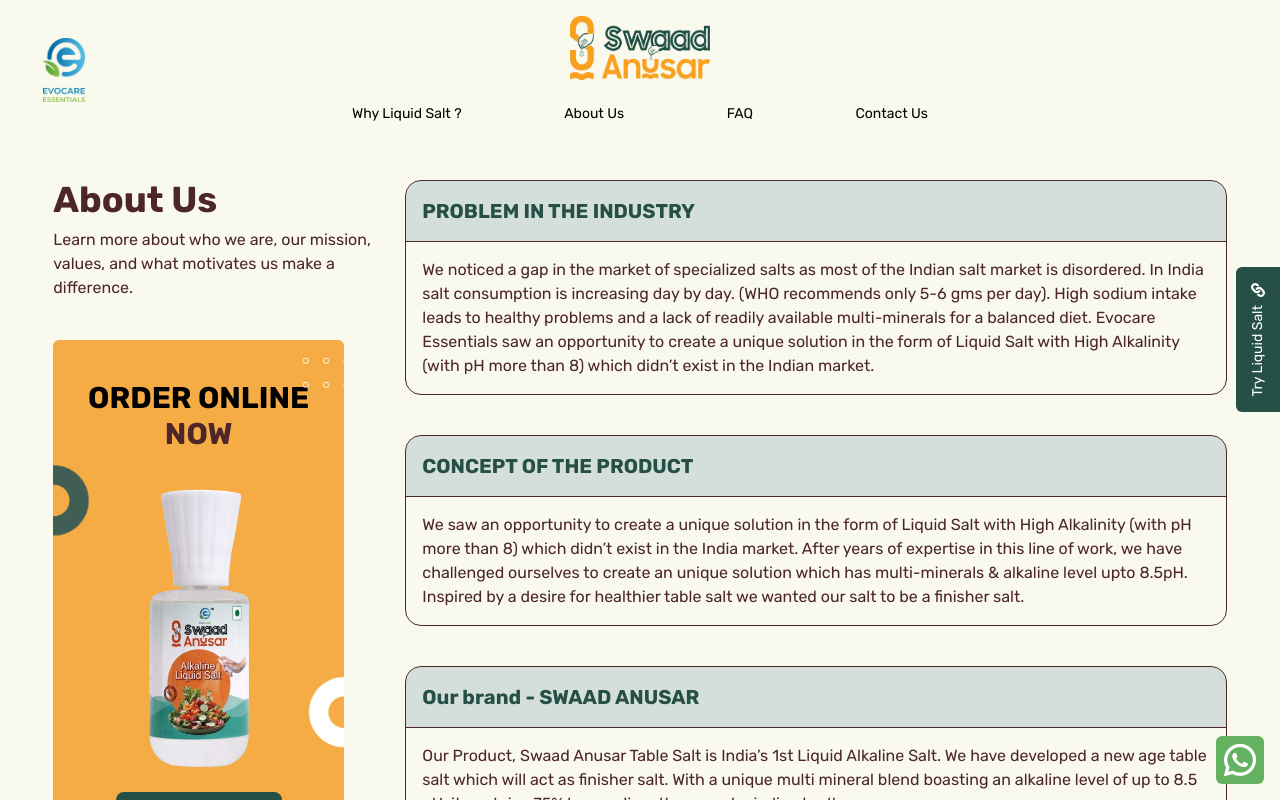
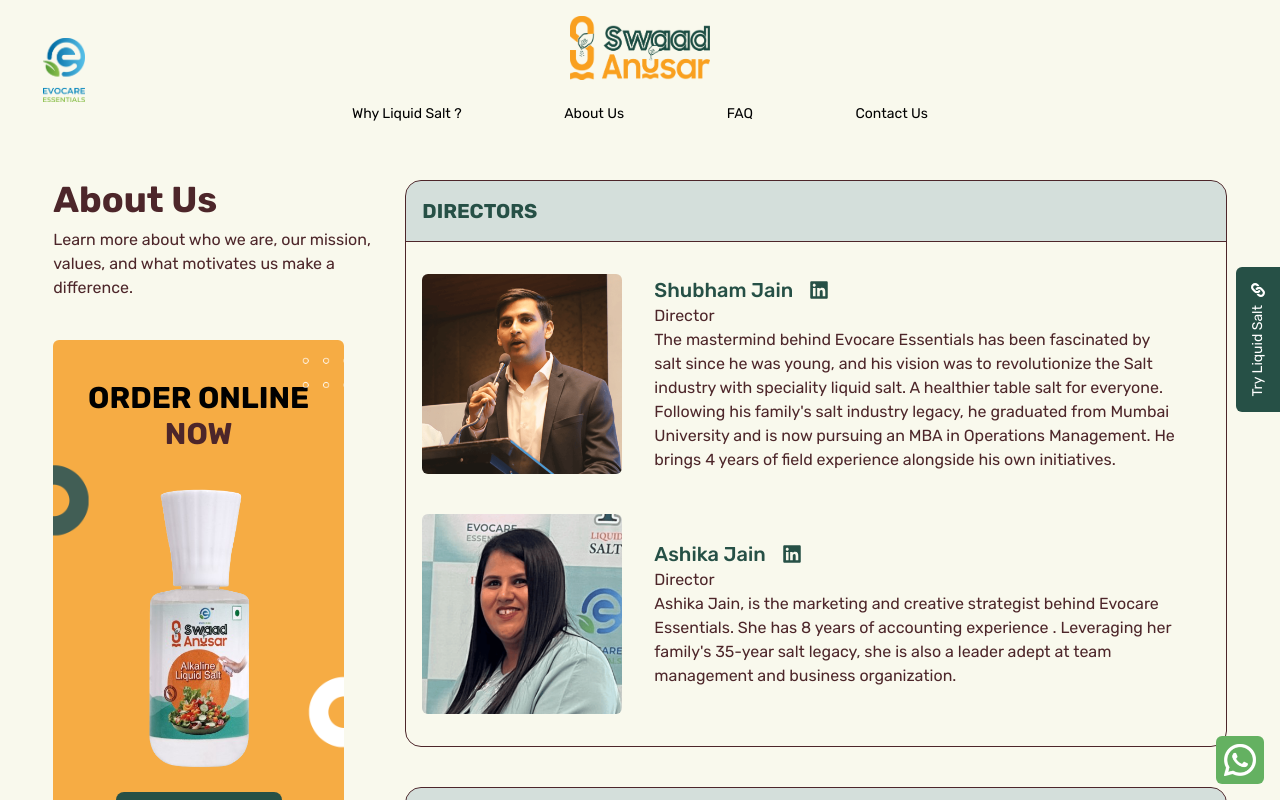
Before and after one commit to infinitysolution1/swaadanusar_ui, a Next.js app: page /about in a window 1280 px wide. Shown: the top 800 px of the page. Built offline with nearby package versions, Linux system fonts and the light colour scheme.

Commit message:
minor fixes

```diff
--- a/app/about/page.jsx
+++ b/app/about/page.jsx
@@ -1,5 +1,7 @@
 import React from "react";
 import CTAVetical from "@/components/CTAVetical";
+import Image from "next/image";
+import { FaLinkedin } from "react-icons/fa";
 
 const AboutUs = () => {
   return (
@@ -21,6 +23,67 @@
         </div>
         <div className=" w-full md:w-[70%] mt-8 lg:mt-0 flex flex-col items-start">
           <div className=" flex flex-col items-start w-full border-[1px] border-darkBrown overflow-hidden rounded-2xl">
+            <div className=" flex flex-col items-start w-full border-b-[1px] bg-quirkyMarineBlue/20  border-darkBrown px-4 py-4">
+              <h3 className="text-xl font-bold text-logoGreen">DIRECTORS</h3>
+            </div>
+            <div className="w-full flex flex-col px-4 py-8">
+              <div className=" flex flex-col lg:flex-row justify-start w-full items-center">
+                <div className="h-[25vh] w-[25vh] relative rounded-md overflow-hidden">
+                  <Image src={"/director1.png"} layout="fill" />
+                </div>
+                <div className=" flex flex-col items-center lg:items-start mt-8 lg:mt-0 w-full lg:w-8/12 lg:ml-8">
+                  <div className="flex flex-row w-full justify-center lg:justify-start items-center ">
+                    <p className=" text-logoGreen text-center lg:text-start text-xl font-medium">
+                      {"Shubham Jain"}
+                    </p>
+                    <a
+                      href="https://in.linkedin.com/in/shubham-jain-067914169"
+                      target="_blank"
+                      className=" lg:ml-2"
+                    >
+                      <FaLinkedin className="text-xl text-logoGreen lg:ml-2" />
+                    </a>
+                  </div>
+                  <p className="text-darkBrown text-center lg:text-start text-md">
+                    {"Director"}
+                  </p>
+
+                  <p className="text-darkBrown text-center lg:text-start text-md">
+                    {
+                      "The mastermind behind Evocare Essentials has been fascinated by salt since he was young, and his vision was to revolutionize the Salt industry with speciality liquid salt. A healthier table salt for everyone. Following his family's salt industry legacy, he graduated from Mumbai University and is now pursuing an MBA in Operations Management. He brings 4 years of field experience alongside his own initiatives."
+                    }
+                  </p>
+                </div>
+              </div>
+              <div className=" flex flex-col lg:flex-row justify-start items-center mt-[5vh]">
+                <div className="h-[25vh] w-[25vh] relative rounded-md overflow-hidden">
+                  <Image src={"/director2.png"} layout="fill" />
+                </div>
+                <div className=" flex flex-col items-center lg:items-start mt-8 lg:mt-0 w-full lg:w-8/12 lg:ml-8">
+                  <div className="flex flex-row justify-start items-center ">
+                    <p className=" text-logoGreen text-xl font-medium">
+                      {"Ashika Jain"}
+                    </p>
+                    <a
+                      href="https://in.linkedin.com/in/shubham-jain-067914169"
+                      target="_blank"
+                      className=" ml-2"
+                    >
+                      <FaLinkedin className="text-xl text-logoGreen ml-2" />
+                    </a>
+                  </div>
+                  <p className="text-darkBrown text-md">{"Director"}</p>
+
+                  <p className="text-darkBrown text-center lg:text-start  text-md">
+                    {
+                      "Ashika Jain, is the marketing and creative strategist behind Evocare Essentials. She has 8 years of accounting experience . Leveraging her family's 35-year salt legacy, she is also a leader adept at team management and business organization."
+                    }
+                  </p>
+                </div>
+              </div>
+            </div>
+          </div>
+          <div className=" flex flex-col items-start w-full border-[1px] border-darkBrown overflow-hidden mt-[5vh] rounded-2xl">
             <div className=" flex flex-col items-start w-full border-b-[1px] bg-quirkyMarineBlue/20  border-darkBrown px-4 py-4">
               <h3 className="text-xl font-bold text-logoGreen">
                 PROBLEM IN THE INDUSTRY
```
Also changed, not shown: public/director1.png (added), public/director2.png (added).
